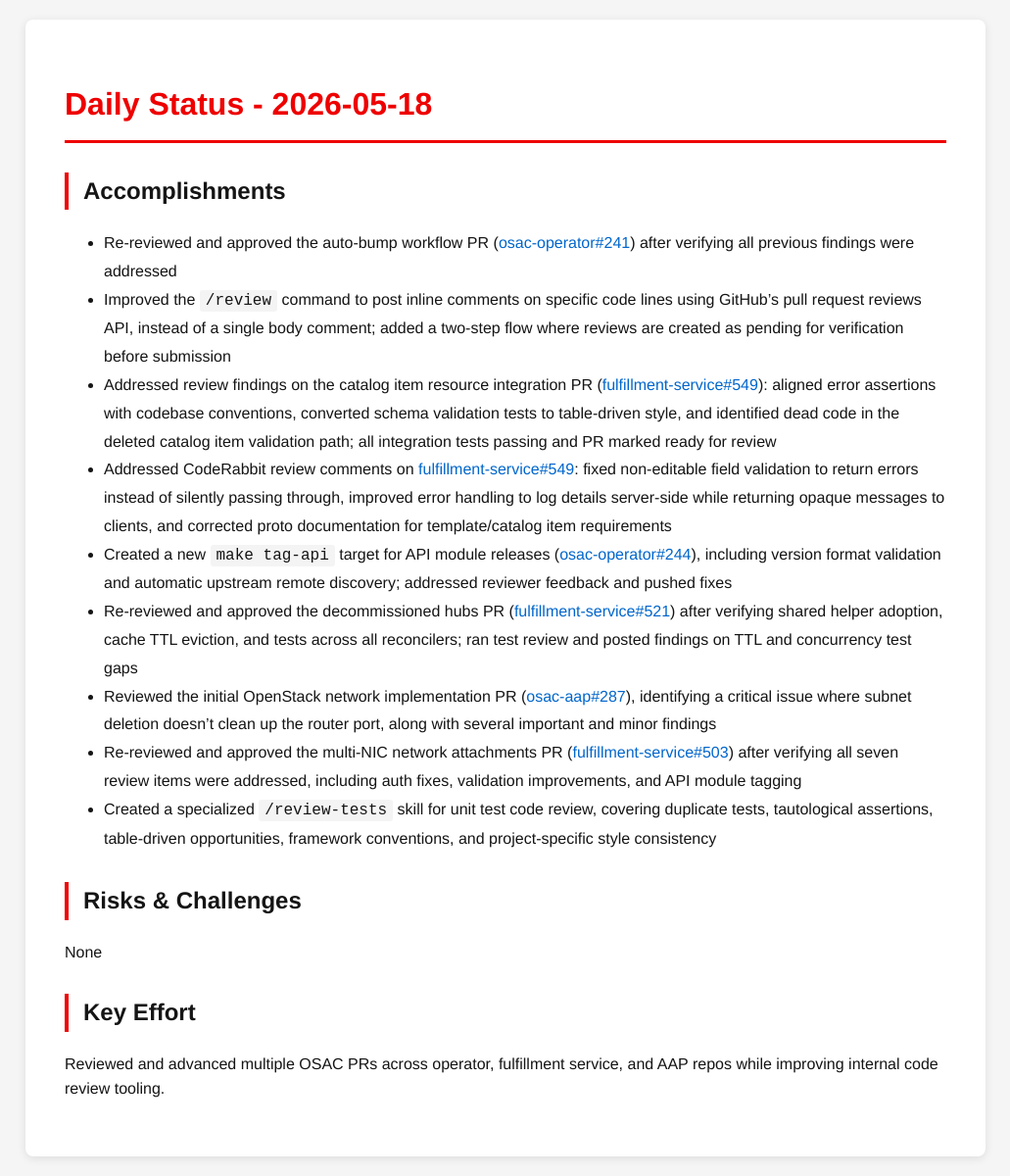
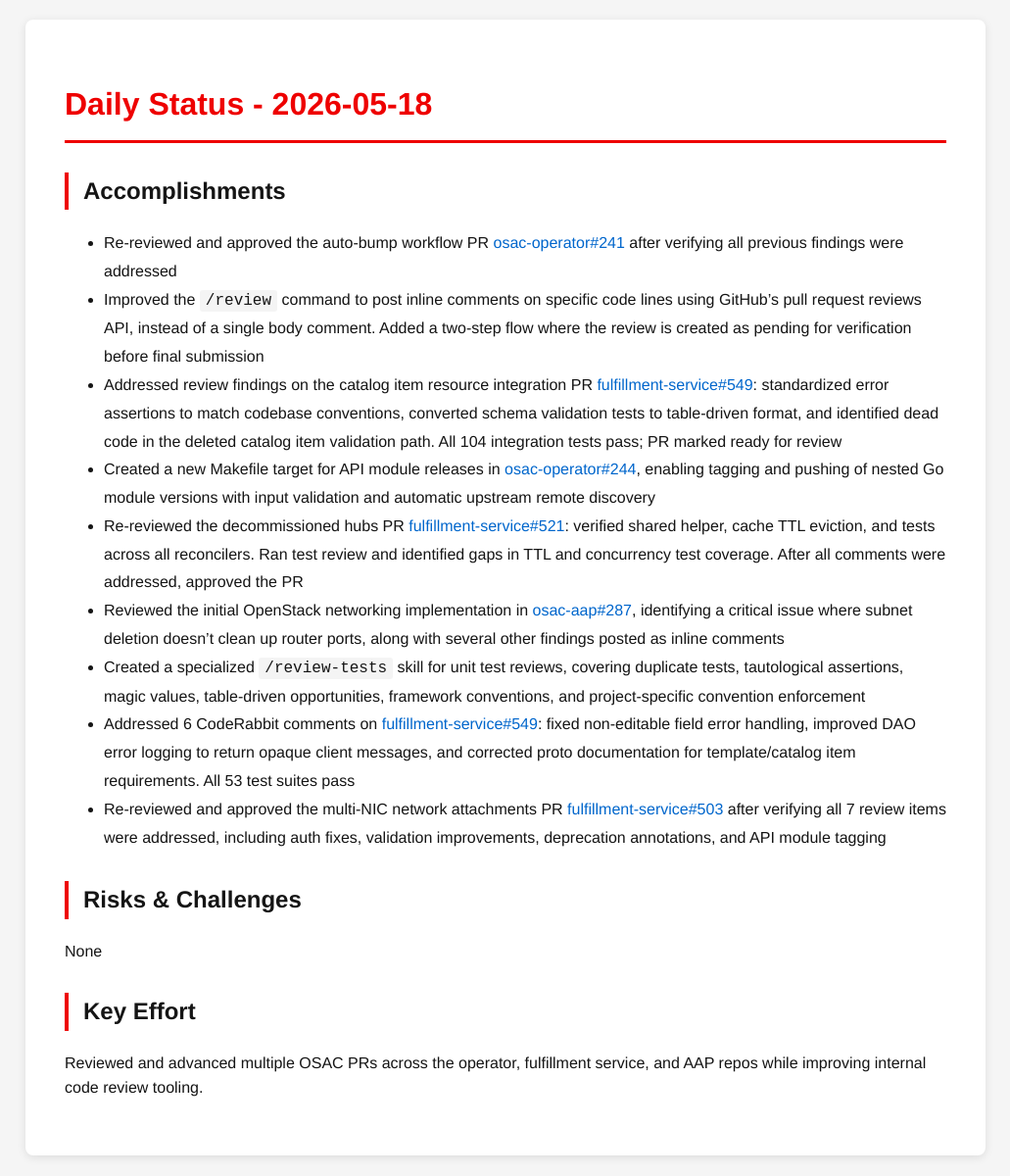
Before and after one commit to tzvatot/daily-status, a Jekyll site: the page built from 2026-05-18.md, in a window 1280 px wide. Shown: the whole page at 98% size, without its empty margins (124-1155 px from the left). Built offline with Jekyll 4.4.1, drawn with Linux system fonts in a browser that asks for light colours.

Commit message:
Daily status update - 2026-05-18

```diff
--- a/2026-05-18.md
+++ b/2026-05-18.md
@@ -7,18 +7,19 @@ date: 2026-05-18
 # Daily Status - 2026-05-18
 
 ## Accomplishments
-- Re-reviewed and approved the auto-bump workflow PR ([osac-operator#241](https://github.com/osac-project/osac-operator/pull/241)) after verifying all previous findings were addressed
-- Improved the `/review` command to post inline comments on specific code lines using GitHub's pull request reviews API, instead of a single body comment; added a two-step flow where reviews are created as pending for verification before submission
-- Addressed review findings on the catalog item resource integration PR ([fulfillment-service#549](https://github.com/osac-project/fulfillment-service/pull/549)): aligned error assertions with codebase conventions, converted schema validation tests to table-driven style, and identified dead code in the deleted catalog item validation path; all integration tests passing and PR marked ready for review
-- Addressed CodeRabbit review comments on [fulfillment-service#549](https://github.com/osac-project/fulfillment-service/pull/549): fixed non-editable field validation to return errors instead of silently passing through, improved error handling to log details server-side while returning opaque messages to clients, and corrected proto documentation for template/catalog item requirements
-- Created a new `make tag-api` target for API module releases ([osac-operator#244](https://github.com/osac-project/osac-operator/pull/244)), including version format validation and automatic upstream remote discovery; addressed reviewer feedback and pushed fixes
-- Re-reviewed and approved the decommissioned hubs PR ([fulfillment-service#521](https://github.com/osac-project/fulfillment-service/pull/521)) after verifying shared helper adoption, cache TTL eviction, and tests across all reconcilers; ran test review and posted findings on TTL and concurrency test gaps
-- Reviewed the initial OpenStack network implementation PR ([osac-aap#287](https://github.com/osac-project/osac-aap/pull/287)), identifying a critical issue where subnet deletion doesn't clean up the router port, along with several important and minor findings
-- Re-reviewed and approved the multi-NIC network attachments PR ([fulfillment-service#503](https://github.com/osac-project/fulfillment-service/pull/503)) after verifying all seven review items were addressed, including auth fixes, validation improvements, and API module tagging
-- Created a specialized `/review-tests` skill for unit test code review, covering duplicate tests, tautological assertions, table-driven opportunities, framework conventions, and project-specific style consistency
+
+- Re-reviewed and approved the auto-bump workflow PR [osac-operator#241](https://github.com/osac-project/osac-operator/pull/241) after verifying all previous findings were addressed
+- Improved the `/review` command to post inline comments on specific code lines using GitHub's pull request reviews API, instead of a single body comment. Added a two-step flow where the review is created as pending for verification before final submission
+- Addressed review findings on the catalog item resource integration PR [fulfillment-service#549](https://github.com/osac-project/fulfillment-service/pull/549): standardized error assertions to match codebase conventions, converted schema validation tests to table-driven format, and identified dead code in the deleted catalog item validation path. All 104 integration tests pass; PR marked ready for review
+- Created a new Makefile target for API module releases in [osac-operator#244](https://github.com/osac-project/osac-operator/pull/244), enabling tagging and pushing of nested Go module versions with input validation and automatic upstream remote discovery
+- Re-reviewed the decommissioned hubs PR [fulfillment-service#521](https://github.com/osac-project/fulfillment-service/pull/521): verified shared helper, cache TTL eviction, and tests across all reconcilers. Ran test review and identified gaps in TTL and concurrency test coverage. After all comments were addressed, approved the PR
+- Reviewed the initial OpenStack networking implementation in [osac-aap#287](https://github.com/osac-project/osac-aap/pull/287), identifying a critical issue where subnet deletion doesn't clean up router ports, along with several other findings posted as inline comments
+- Created a specialized `/review-tests` skill for unit test reviews, covering duplicate tests, tautological assertions, magic values, table-driven opportunities, framework conventions, and project-specific convention enforcement
+- Addressed 6 CodeRabbit comments on [fulfillment-service#549](https://github.com/osac-project/fulfillment-service/pull/549): fixed non-editable field error handling, improved DAO error logging to return opaque client messages, and corrected proto documentation for template/catalog item requirements. All 53 test suites pass
+- Re-reviewed and approved the multi-NIC network attachments PR [fulfillment-service#503](https://github.com/osac-project/fulfillment-service/pull/503) after verifying all 7 review items were addressed, including auth fixes, validation improvements, deprecation annotations, and API module tagging
 
 ## Risks & Challenges
 None
 
 ## Key Effort
-Reviewed and advanced multiple OSAC PRs across operator, fulfillment service, and AAP repos while improving internal code review tooling.
+Reviewed and advanced multiple OSAC PRs across the operator, fulfillment service, and AAP repos while improving internal code review tooling.
```
